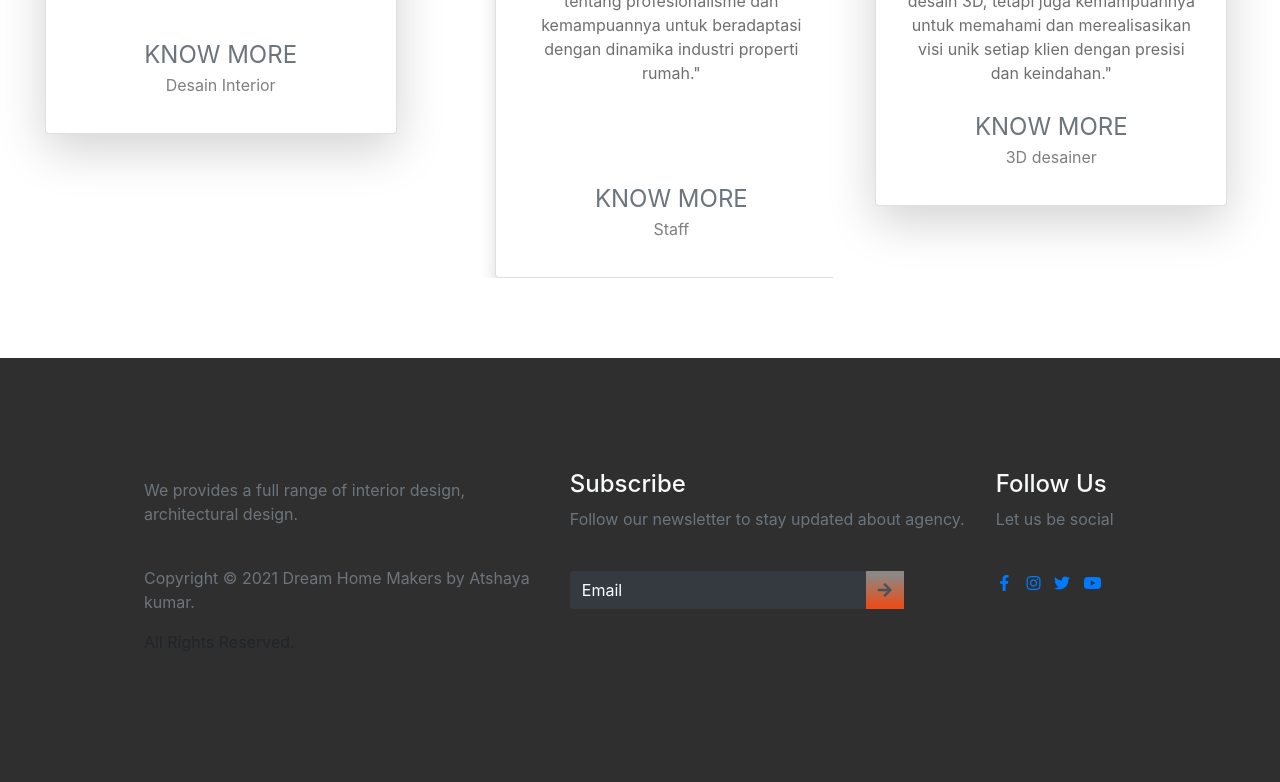
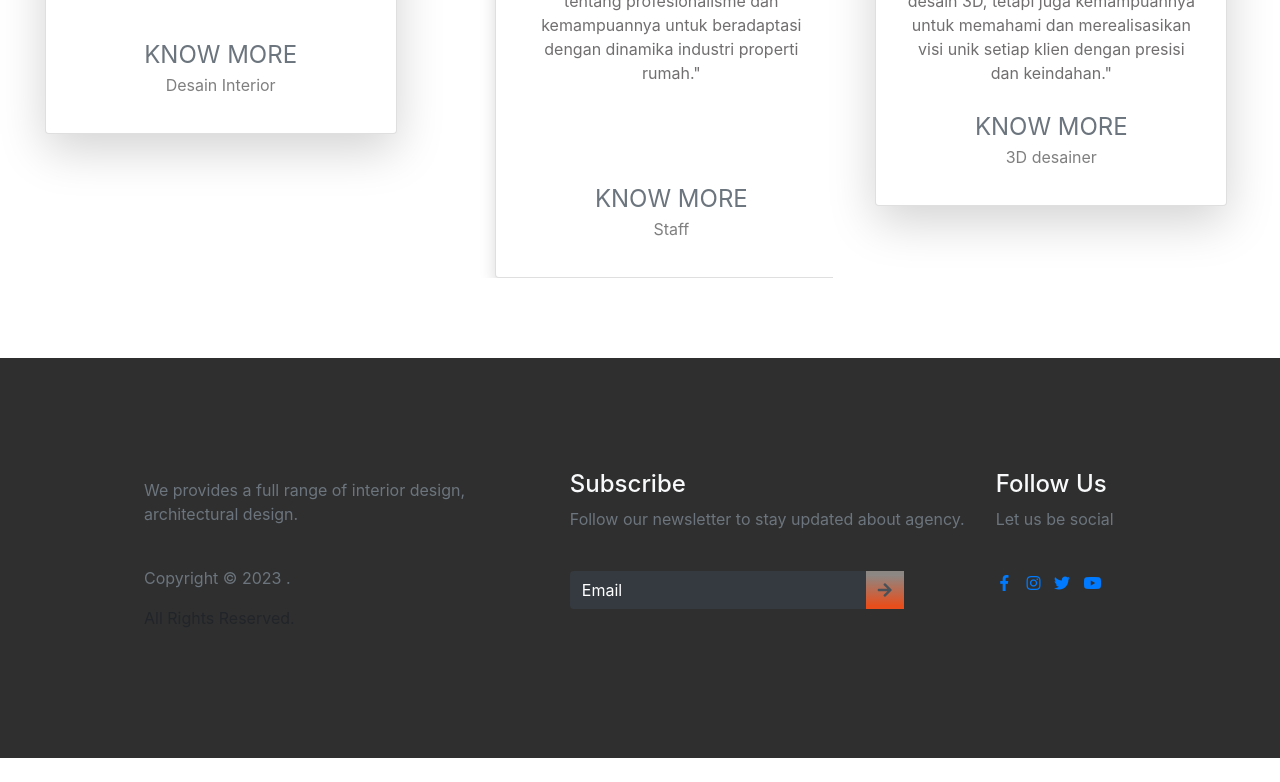
Before and after one commit to dillah10/CozySpace-Design, a plain HTML site: page index.html in a window 1280 px wide. Shown: the part 5876-6658 px from the top of the page. After the commit the page ends 6634 px from the top, so only its background shows below. Drawn offline with nearby package versions, Linux system fonts and the light colour scheme; a web font is replaced by a local one.

Commit message:
Update index.html

```diff
--- a/index.html
+++ b/index.html
@@ -403,7 +403,7 @@
         <div class="col-md-5 col-sm-5">
           <h4 class="text-light"></h4>
           <p class="text-muted">We provides a full range of interior design, architectural design.</p>
-          <p class="pt-4 text-muted">Copyright © 2021 Dream Home Makers by Atshaya kumar.</p>
+          <p class="pt-4 text-muted">Copyright © 2023 .</p>
            <p> All Rights Reserved.</p>
             <span> </span>
           </p>
```
